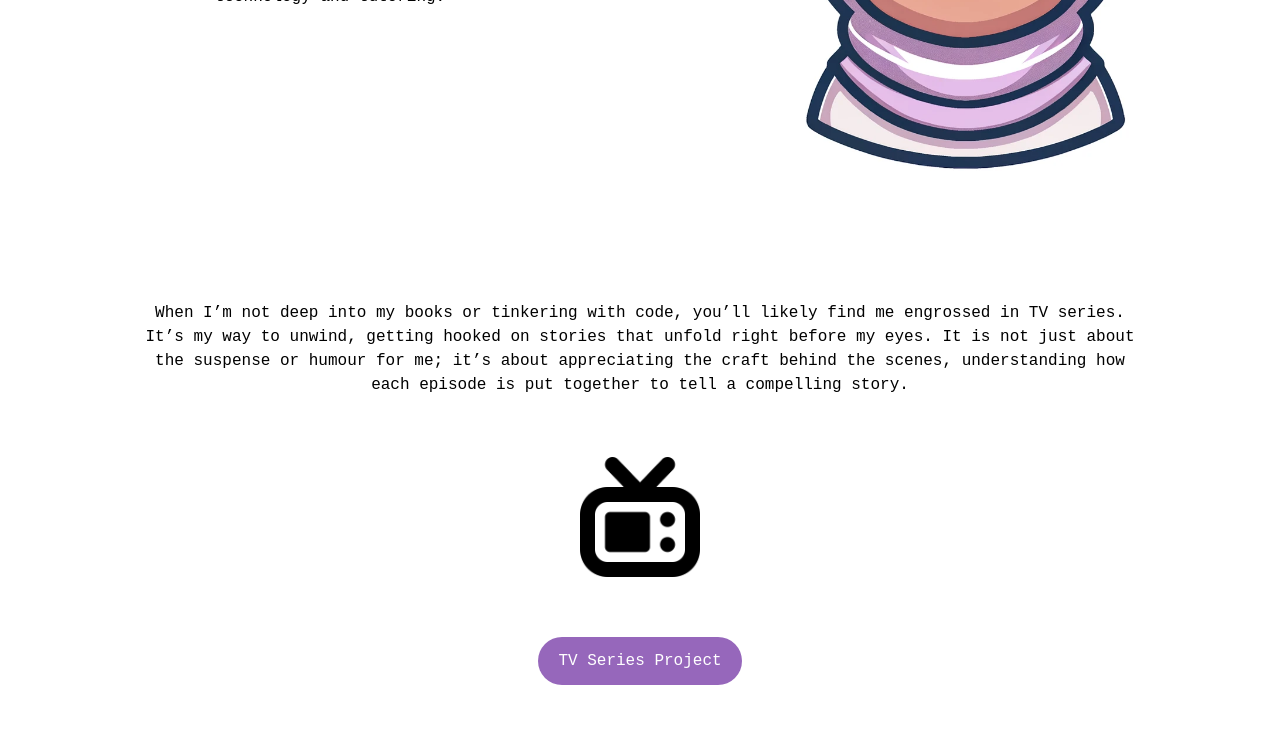
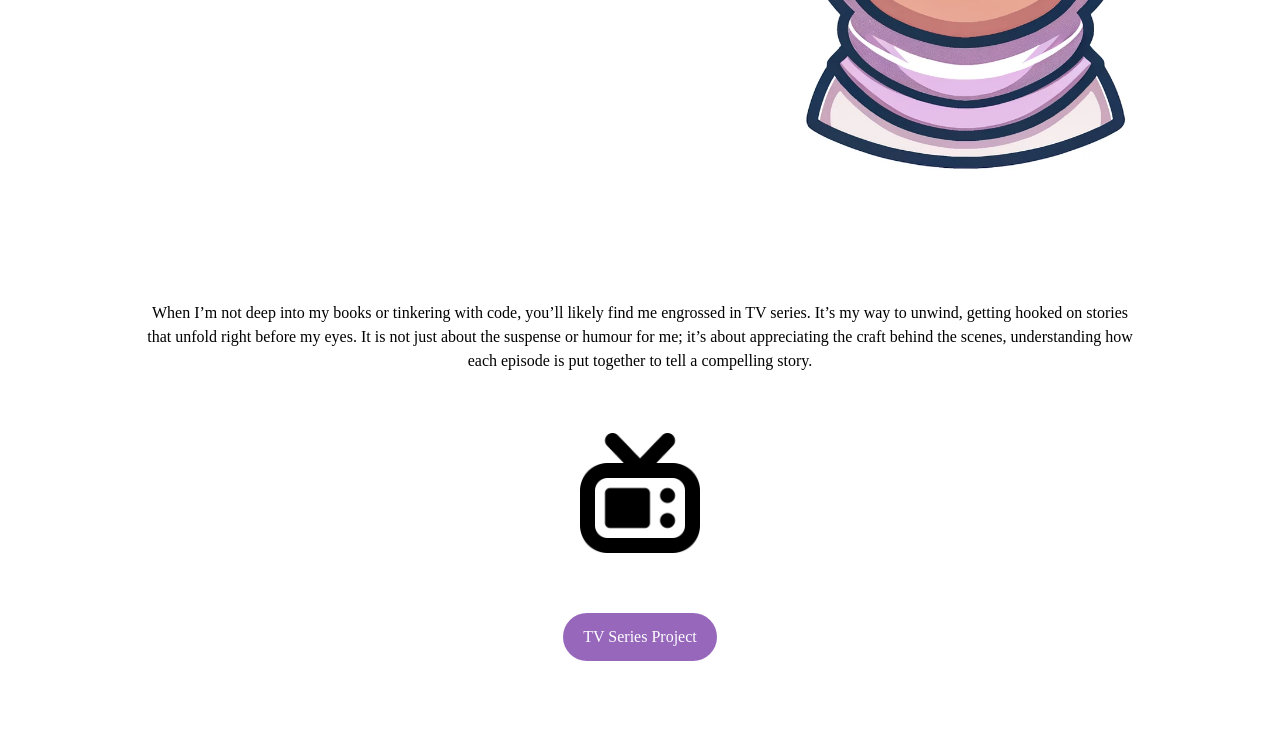
Before and after one commit to sadia2r/sr-personal-portfolio, a plain HTML site: page index.html in a window 1280 px wide. Shown: the part 461-1191 px from the top of the page. Drawn offline with nearby package versions, Linux system fonts and the light colour scheme.

```diff
--- a/styles.css
+++ b/styles.css
@@ -3,7 +3,7 @@
 }
 
 * {
-  font-family: 'Courier New', Courier, monospace;
+  font-family:"Crimson Text", serif;
   box-sizing: border-box; /* Box sizing reset for consistency */
 }
 
```
